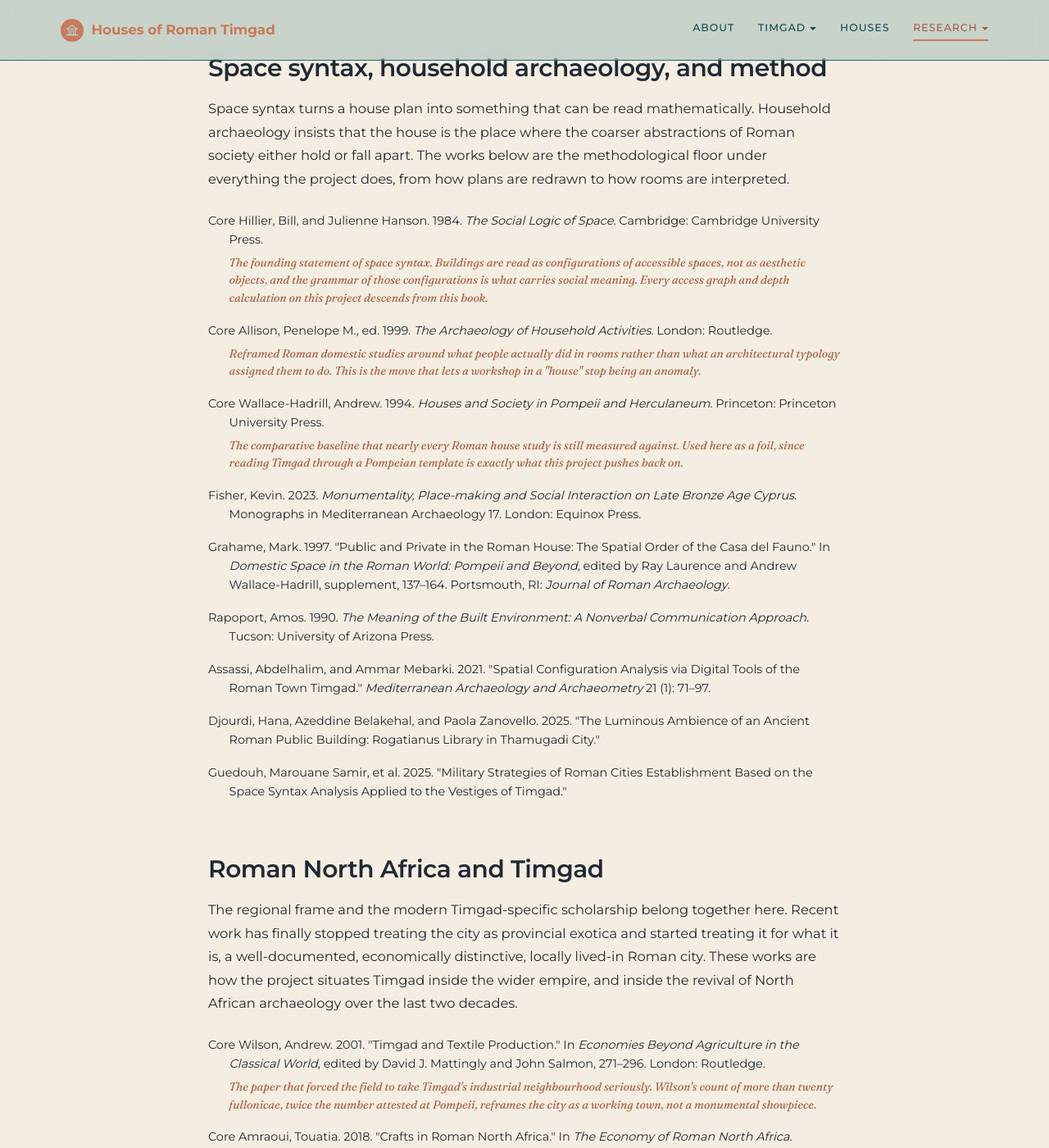
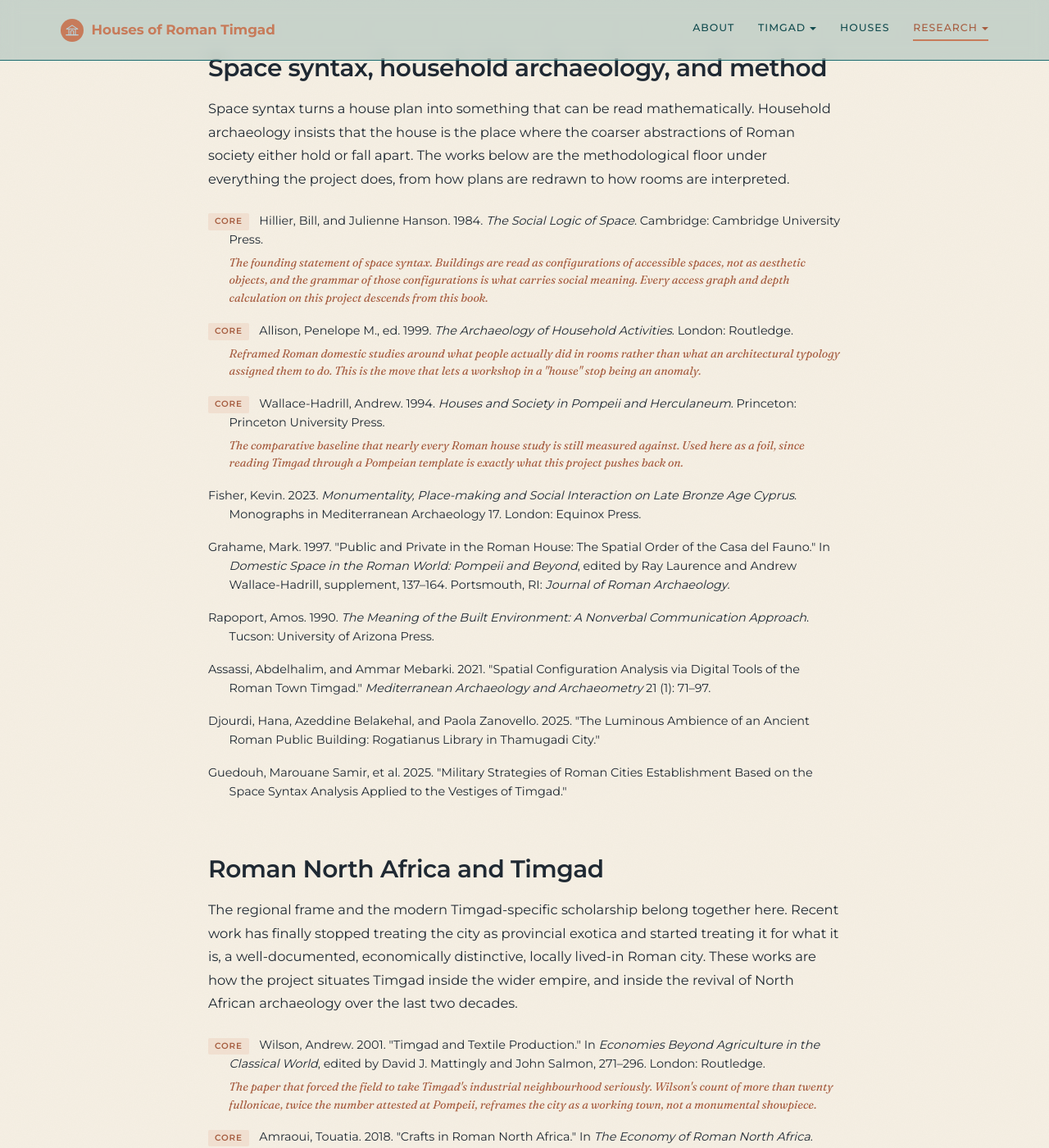
Before and after one commit to kimedher/timgadhouses, a Jekyll site: the page built from scholarship.md, in a window 1280 px wide and 1400 px high, scrolled down 845 px. Shown: the whole window at 82% size. Built offline with Jekyll 4.4.1, drawn with Linux system fonts in a browser that asks for light colours.

Commit message:
Rename .bib-anchor-tag to .bib-core-tag

```diff
--- a/assets/css/main.scss
+++ b/assets/css/main.scss
@@ -1078,7 +1078,7 @@ figcaption i {
   font-style: italic;
 }
 
-.bib-anchor-tag {
+.bib-core-tag {
   display: inline-block;
   font-family: var(--sans);
   font-size: 0.65rem;
```
